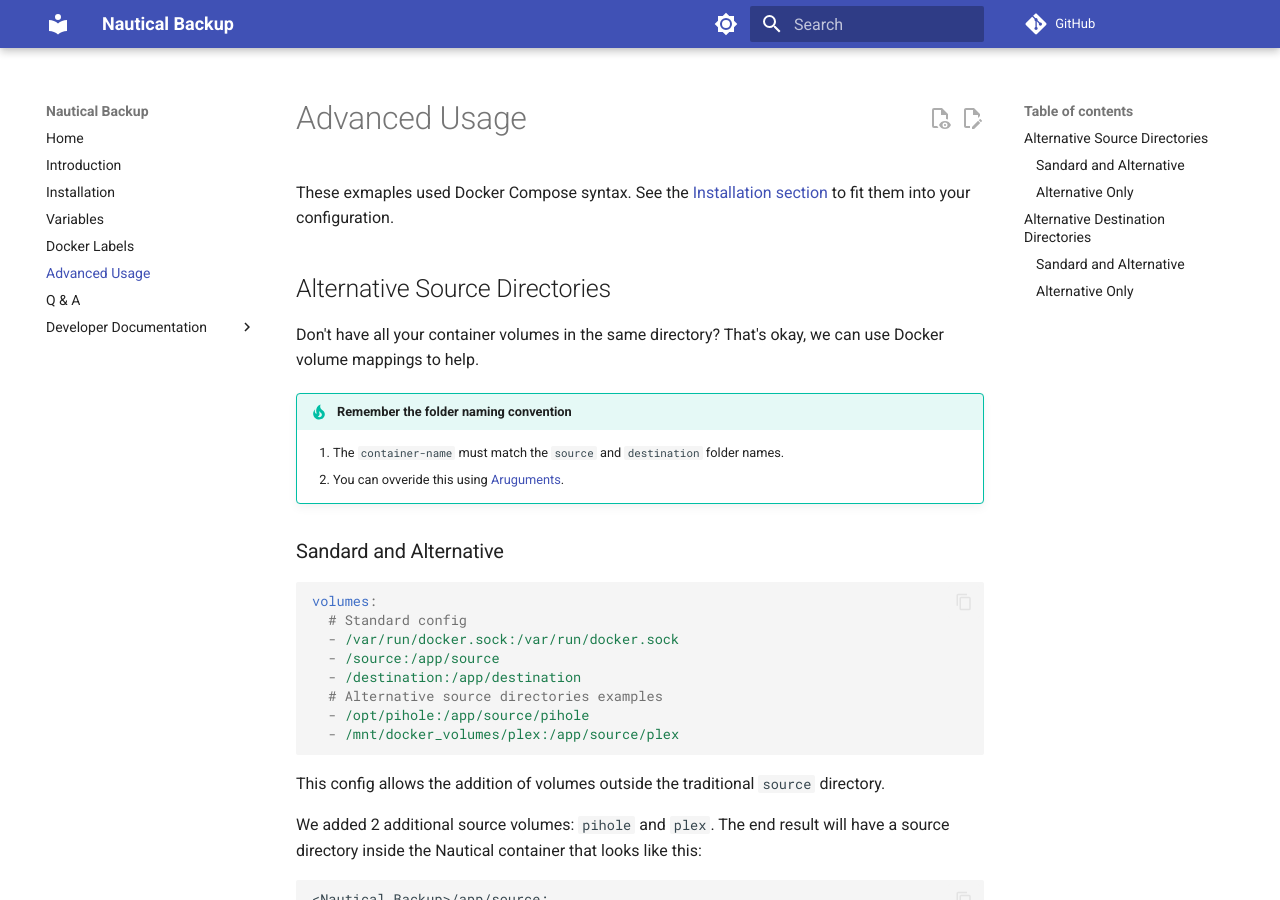
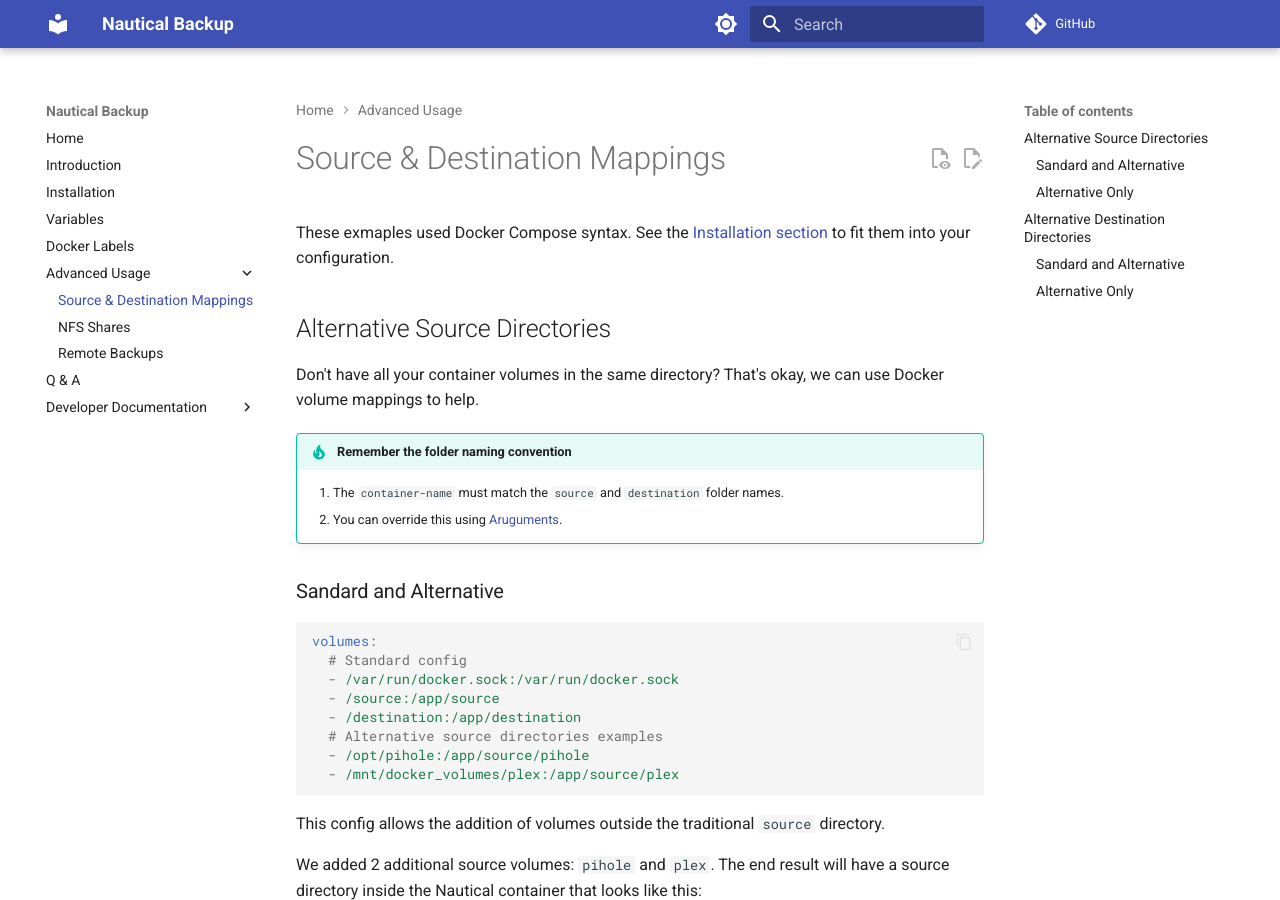
Before and after one commit to Minituff/nautical-backup, an MkDocs documentation site: the page built from docs/advanced/advanced.md, in a window 1280 px wide and 900 px high. Built offline with MkDocs 1.6.1 and Material for MkDocs 9.7.7, drawn with Linux system fonts in a browser that asks for light colours; comment, search, counter and statistics services are not loaded; some of the changed text lies outside the part shown.

Commit message:
Updated docs (#40)

````diff
--- a/docs/advanced.md
+++ b/docs/advanced/advanced.md
@@ -1,11 +1,11 @@
-These exmaples used Docker Compose syntax. See the [Installation section](./installation.md#docker-compose-example) to fit them into your configuration.
+These exmaples used Docker Compose syntax. See the [Installation section](../installation.md#docker-compose-example) to fit them into your configuration.
 
 ## Alternative Source Directories
 Don't have all your container volumes in the same directory? That's okay, we can use Docker volume mappings to help.
 
 !!! tip "Remember the folder naming convention"
     1. The `container-name` must match the `source` and `destination` folder names.
-    1. You can ovveride this using [Aruguments](./arguments.md#override-source-directory).
+    2. You can override this using [Aruguments](../arguments.md#override-source-directory).
 
 ### Sandard and Alternative
 ```yaml
@@ -60,7 +60,7 @@
 
 !!! tip "Remember the folder naming convention"
     1. The `container-name` must match the `source` and `destination` folder names.
-    1. You can ovveride this using [Aruguments](./arguments.md#override-destination-directory).
+    2. You can override this using [Aruguments](../arguments.md#override-destination-directory).
 
 ### Sandard and Alternative
 ```yaml
--- a/mkdocs.yml
+++ b/mkdocs.yml
@@ -37,7 +37,10 @@
  - Installation: installation.md
  - Variables: arguments.md
  - Docker Labels: labels.md
- - Advanced Usage: advanced.md
+ - Advanced Usage:
+   - Source & Destination Mappings: advanced/advanced.md
+   - NFS Shares: advanced/nfs-share.md
+   - Remote Backups: advanced/remote-backups.md
  - Q & A: q-and-a.md
  - Developer Documentation:
    - Contributing to the Docs: docs.md
````
Also changed, not shown: docs/advanced/nfs-share.md (added, +61 -0 lines), docs/advanced/remote-backups.md (added, +11 -0 lines), docs/introduction.md (+1 -5 lines), docs/labels.md (+2 -2 lines), 1 other file.
